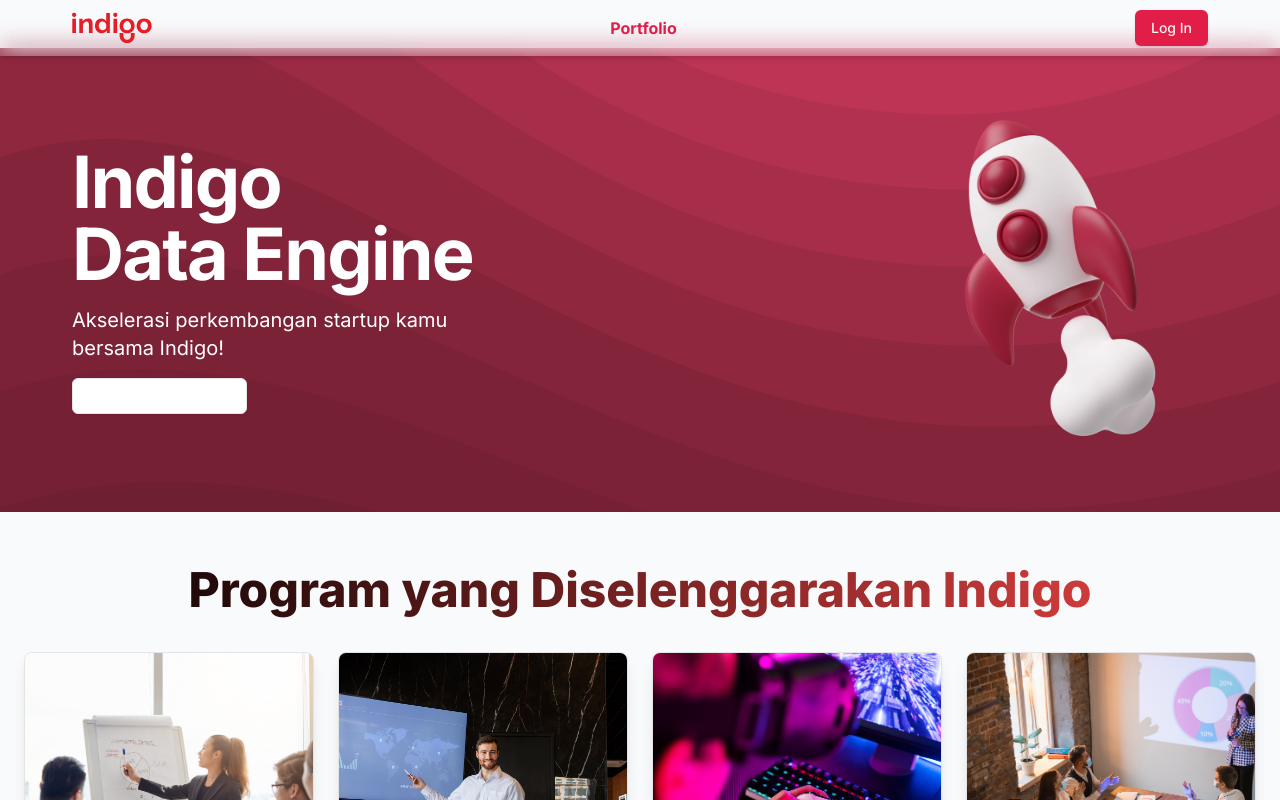
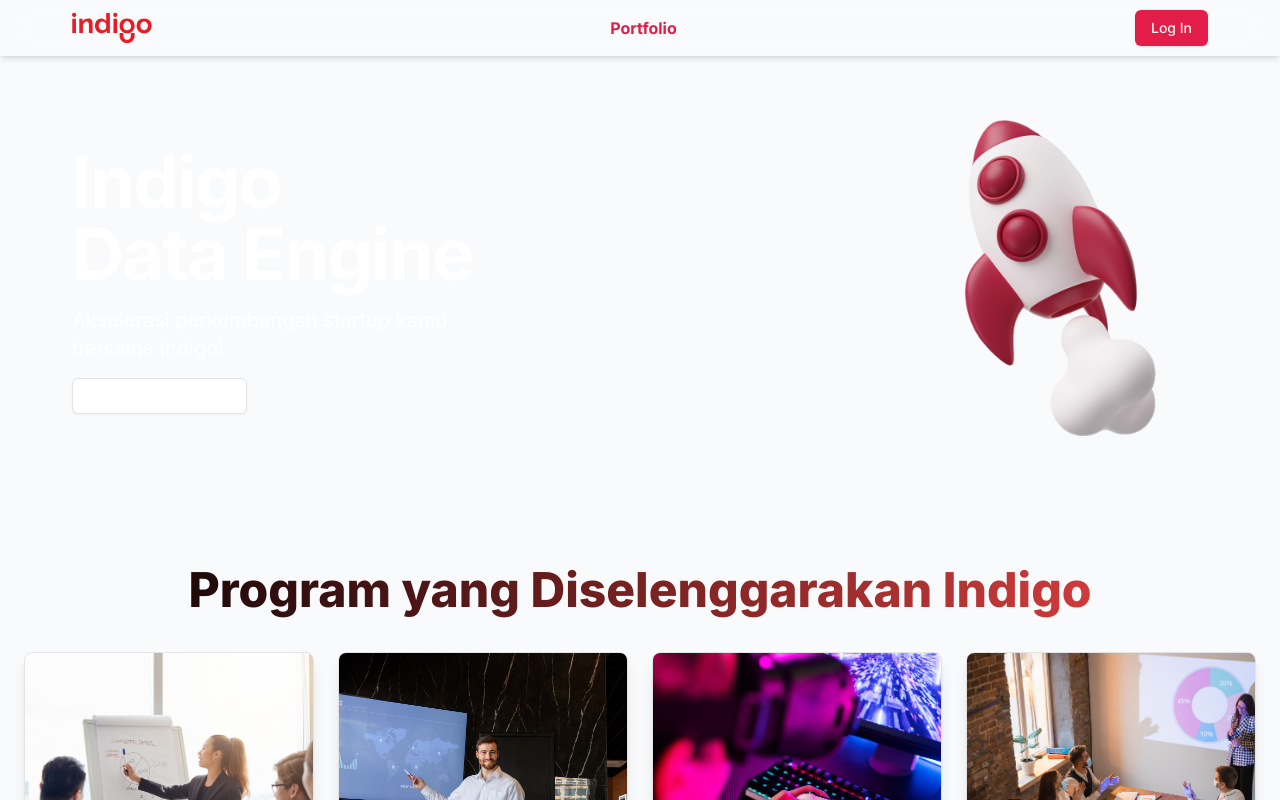
Before and after one commit to notalent2code/frontend-data-engine, a Next.js app: page / in a window 1280 px wide. Shown: the top 800 px of the page. Built offline with nearby package versions, Linux system fonts and the light colour scheme; no server answers.

Commit message:
Update color scheme and background image

```diff
--- a/src/styles/globals.css
+++ b/src/styles/globals.css
@@ -15,7 +15,7 @@
     --primary-foreground: 355.7 100% 97.3%;
     --secondary: 240 4.8% 95.9%;
     --secondary-foreground: 240 5.9% 10%;
-    --tertiary: 243, 75%, 59%;
+    --tertiary: 221, 25%, 13%;
     --tertiary-foreground: 0 0% 98%;
     --muted: 240 4.8% 95.9%;
     --muted-foreground: 240 3.8% 46.1%;
@@ -40,7 +40,7 @@
     --primary-foreground: 355.7 100% 97.3%;
     --secondary: 240 3.7% 15.9%;
     --secondary-foreground: 0 0% 98%;
-    --tertiary: 243, 75%, 59%;
+    --tertiary: 221, 25%, 13%;
     --tertiary-foreground: 0 0% 98%;
     --muted: 0 0% 15%;
     --muted-foreground: 240 5% 64.9%;
@@ -64,7 +64,7 @@
   }
 }
 
-#hero, #footer {
+.main-bg {
   background-image: url('/main-background.svg');
   background-repeat: no-repeat;
   background-size: cover;
```
